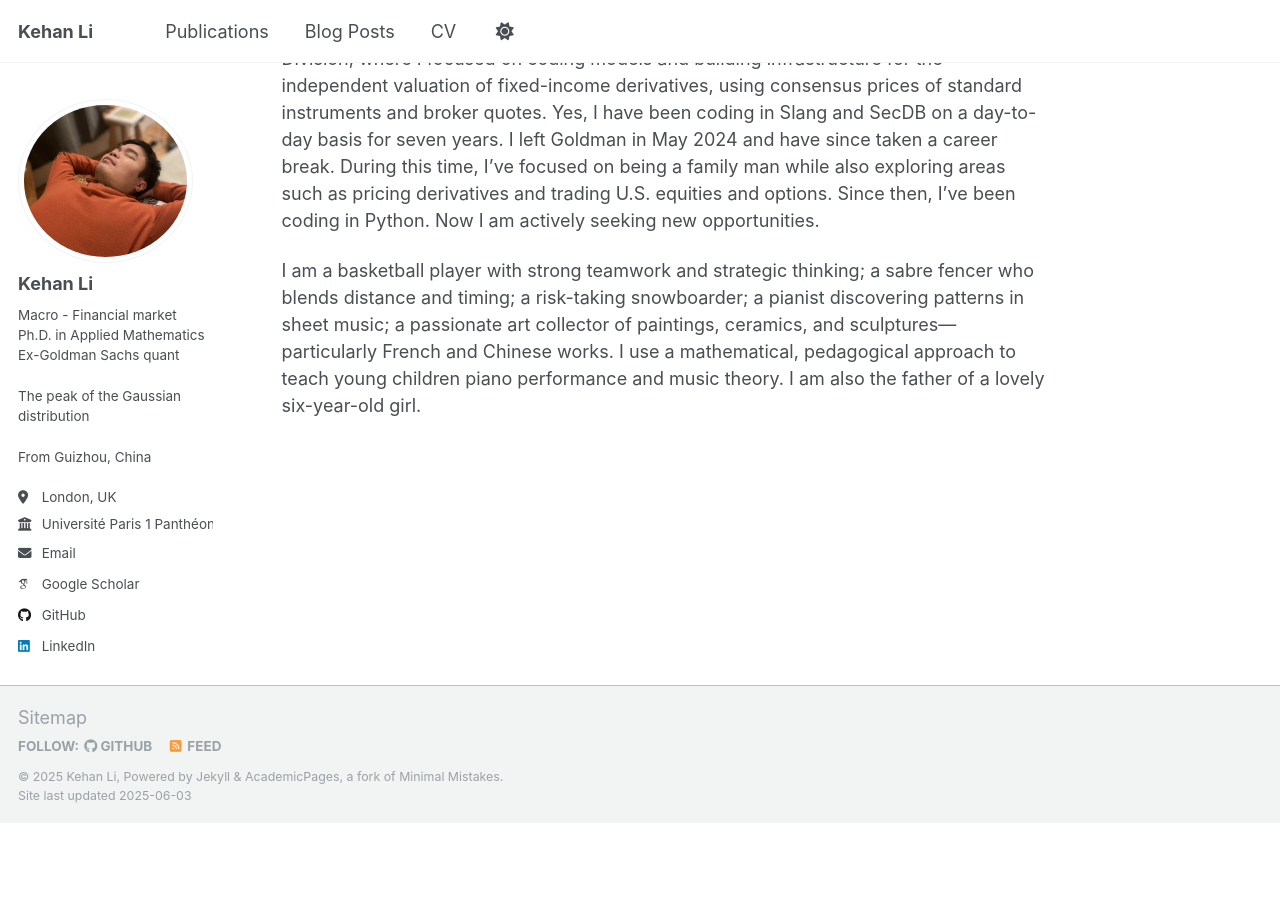
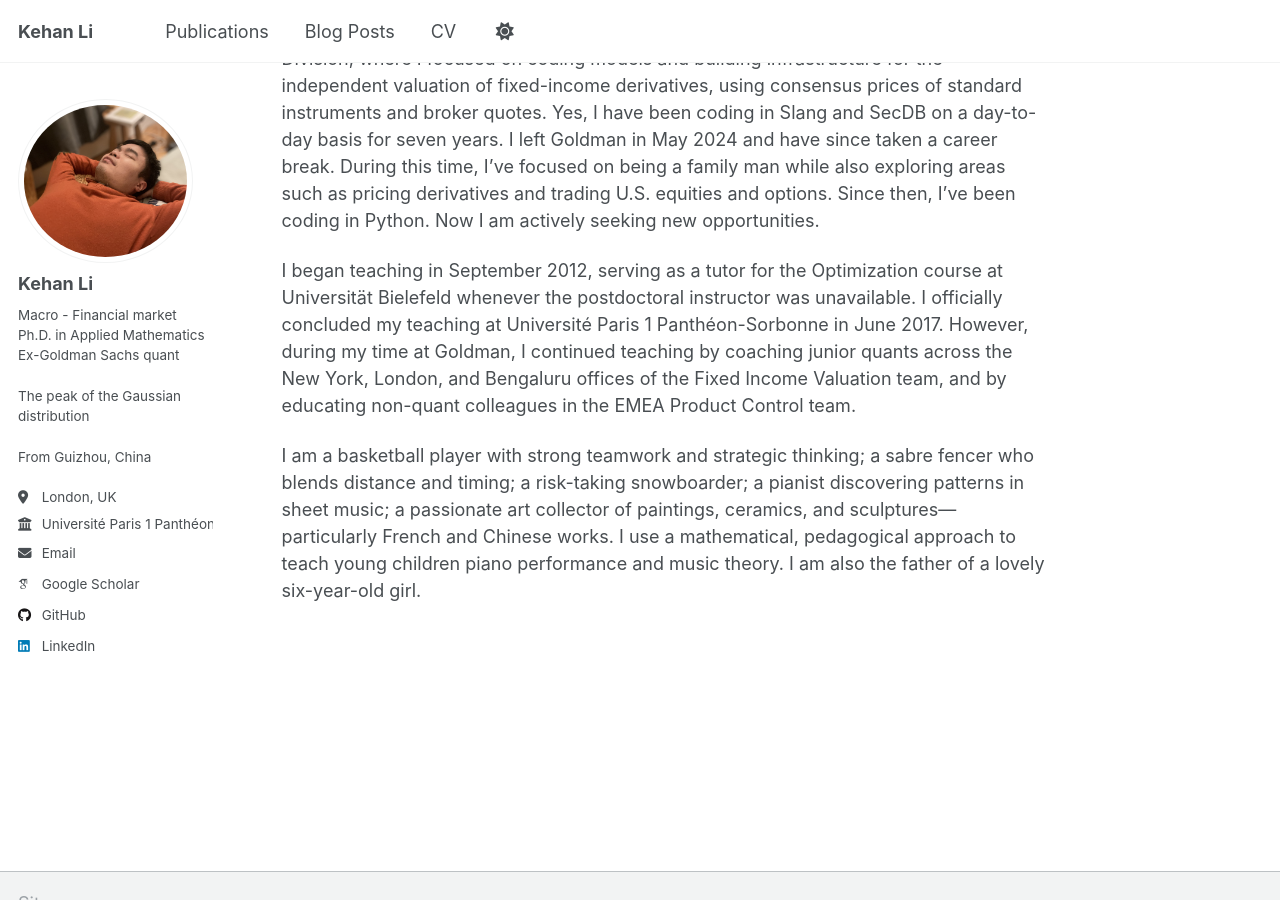
Before and after one commit to KehanLi-1123/KehanLi.github.io, a Jekyll site: the page built from _pages/about.md, in a window 1280 px wide and 900 px high, scrolled down 608 px. Built offline with Jekyll 4.4.1, drawn with Linux system fonts in a browser that asks for light colours; some web fonts are replaced; before the commit the page ends 1432 px from its top, so only the background shows below that.

Commit message:
Update about.md

```diff
--- a/_pages/about.md
+++ b/_pages/about.md
@@ -18,4 +18,6 @@ Currently, I live in London, UK. I was born in Guizhou, China, and from 2007 to
 
 Upon graduation, I joined Goldman Sachs in London, UK as a quant in the Finance Division, where I focused on coding models and building infrastructure for the independent valuation of fixed-income derivatives, using consensus prices of standard instruments and broker quotes. Yes, I have been coding in Slang and SecDB on a day-to-day basis for seven years. I left Goldman in May 2024 and have since taken a career break. During this time, I’ve focused on being a family man while also exploring areas such as pricing derivatives and trading U.S. equities and options. Since then, I’ve been coding in Python. Now I am actively seeking new opportunities.
 
+I began teaching in September 2012, serving as a tutor for the Optimization course at Universität Bielefeld whenever the postdoctoral instructor was unavailable. I officially concluded my teaching at  Université Paris 1 Panthéon-Sorbonne in June 2017. However, during my time at Goldman, I continued teaching by coaching junior quants across the New York, London, and Bengaluru offices of the Fixed Income Valuation team, and by educating non-quant colleagues in the EMEA Product Control team.
+
 I am a basketball player with strong teamwork and strategic thinking; a sabre fencer who blends distance and timing; a risk-taking snowboarder; a pianist discovering patterns in sheet music; a passionate art collector of paintings, ceramics, and sculptures—particularly French and Chinese works. I use a mathematical, pedagogical approach to teach young children piano performance and music theory. I am also the father of a lovely six-year-old girl.
```
